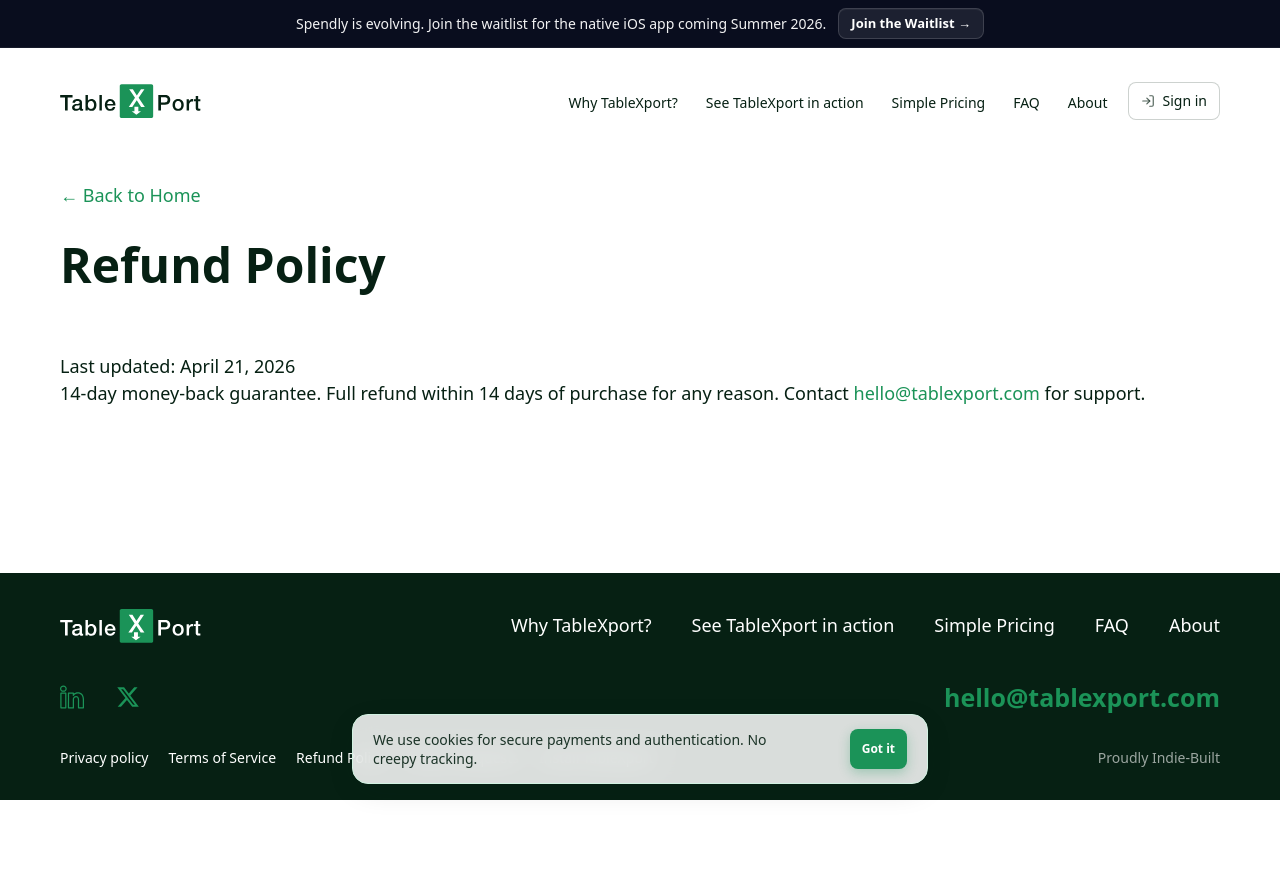
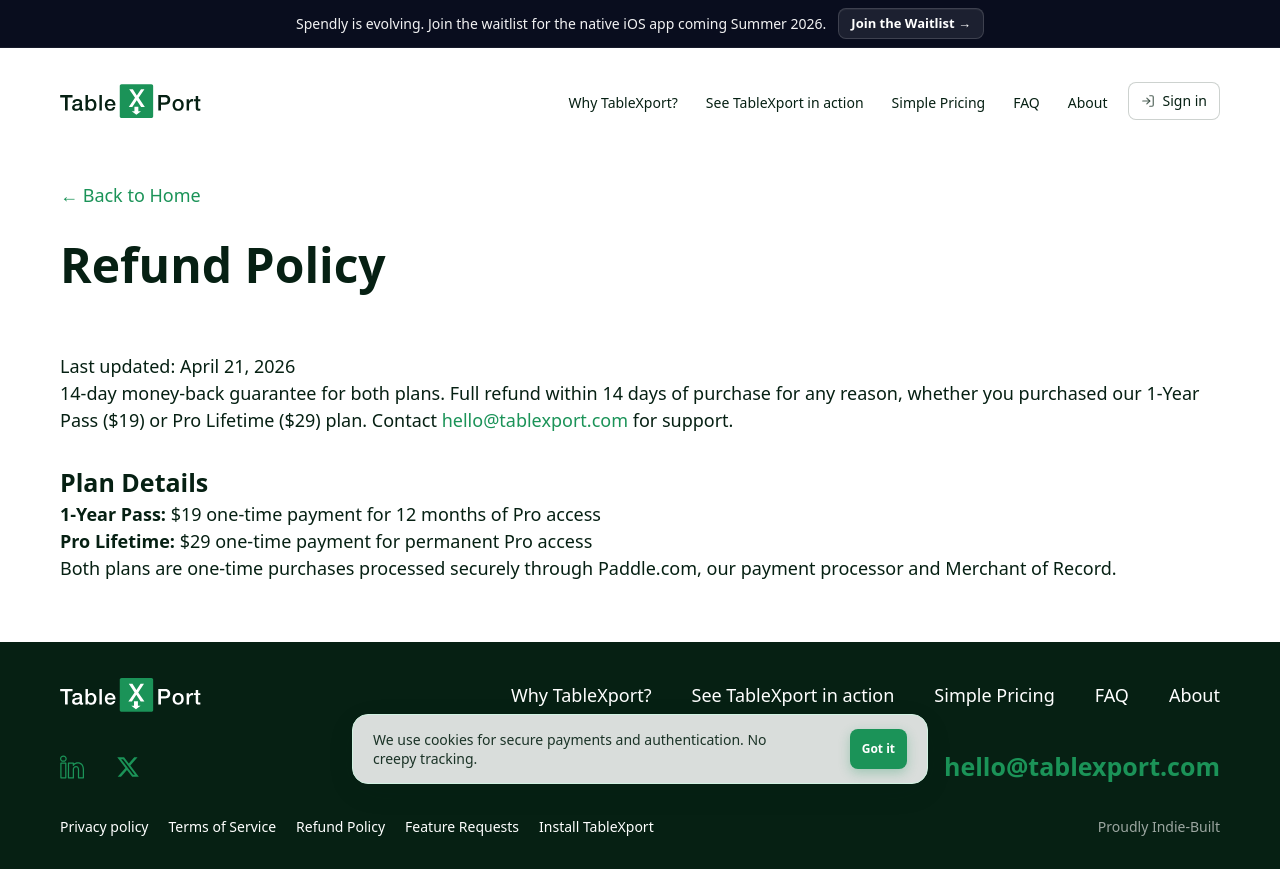
Before and after one commit to Artem-Kysylov/tabxport-landing, a Next.js app: page /refund in a window 1280 px wide. Before the commit the page ends 800 px from the top, so only its background shows below. Built offline with nearby package versions, Linux system fonts and the light colour scheme; no server answers.

Commit message:
update tech pages

```diff
--- a/src/app/privacy/page.tsx
+++ b/src/app/privacy/page.tsx
@@ -35,7 +35,7 @@
                 <strong>Payment Data:</strong> We do not collect or store credit card details. All payments are processed securely by Paddle.
               </li>
               <li>
-                <strong>Account Data:</strong> If you sign in via Google, we collect your email address and name to manage your Pro subscription via Supabase.
+                <strong>Account Data:</strong> If you sign in via Google, we collect your email address and name to manage your Pro access (1-Year Pass or Pro Lifetime plan) via Supabase.
               </li>
             </ul>
 
--- a/src/app/refund/page.tsx
+++ b/src/app/refund/page.tsx
@@ -22,7 +22,7 @@
             <p>Last updated: {new Date().toLocaleDateString('en-US', { month: 'long', day: 'numeric', year: 'numeric' })}</p>
 
             <p>
-              14-day money-back guarantee. Full refund within 14 days of purchase for any reason. Contact{' '}
+              14-day money-back guarantee for both plans. Full refund within 14 days of purchase for any reason, whether you purchased our 1-Year Pass ($19) or Pro Lifetime ($29) plan. Contact{' '}
               <a
                 href="mailto:hello@tablexport.com"
                 className="text-primary hover:text-primary/80"
@@ -32,6 +32,20 @@
               </a>{' '}
               for support.
             </p>
+
+            <h2>Plan Details</h2>
+            <ul>
+              <li>
+                <strong>1-Year Pass:</strong> $19 one-time payment for 12 months of Pro access
+              </li>
+              <li>
+                <strong>Pro Lifetime:</strong> $29 one-time payment for permanent Pro access
+              </li>
+            </ul>
+
+            <p>
+              Both plans are one-time purchases processed securely through Paddle.com, our payment processor and Merchant of Record.
+            </p>
           </div>
         </div>
       </div>
--- a/src/app/terms/page.tsx
+++ b/src/app/terms/page.tsx
@@ -35,7 +35,10 @@
             <h2>3. License & Usage</h2>
             <ul>
               <li>
-                <strong>Lifetime Access:</strong> A one-time payment grants you a non-transferable license to use TableXport Pro features for the lifetime of the product.
+                <strong>1-Year Pass ($19):</strong> A one-time payment grants you a non-transferable license to use TableXport Pro features for 12 months from the date of purchase.
+              </li>
+              <li>
+                <strong>Pro Lifetime ($29):</strong> A one-time payment grants you a non-transferable license to use TableXport Pro features for the lifetime of the product, with no expiration date.
               </li>
               <li>
                 <strong>AI Platforms:</strong> TableXport is an independent tool and is not affiliated with OpenAI, Anthropic, or Google. You are responsible for complying with the terms of the platforms you copy data from.
```
